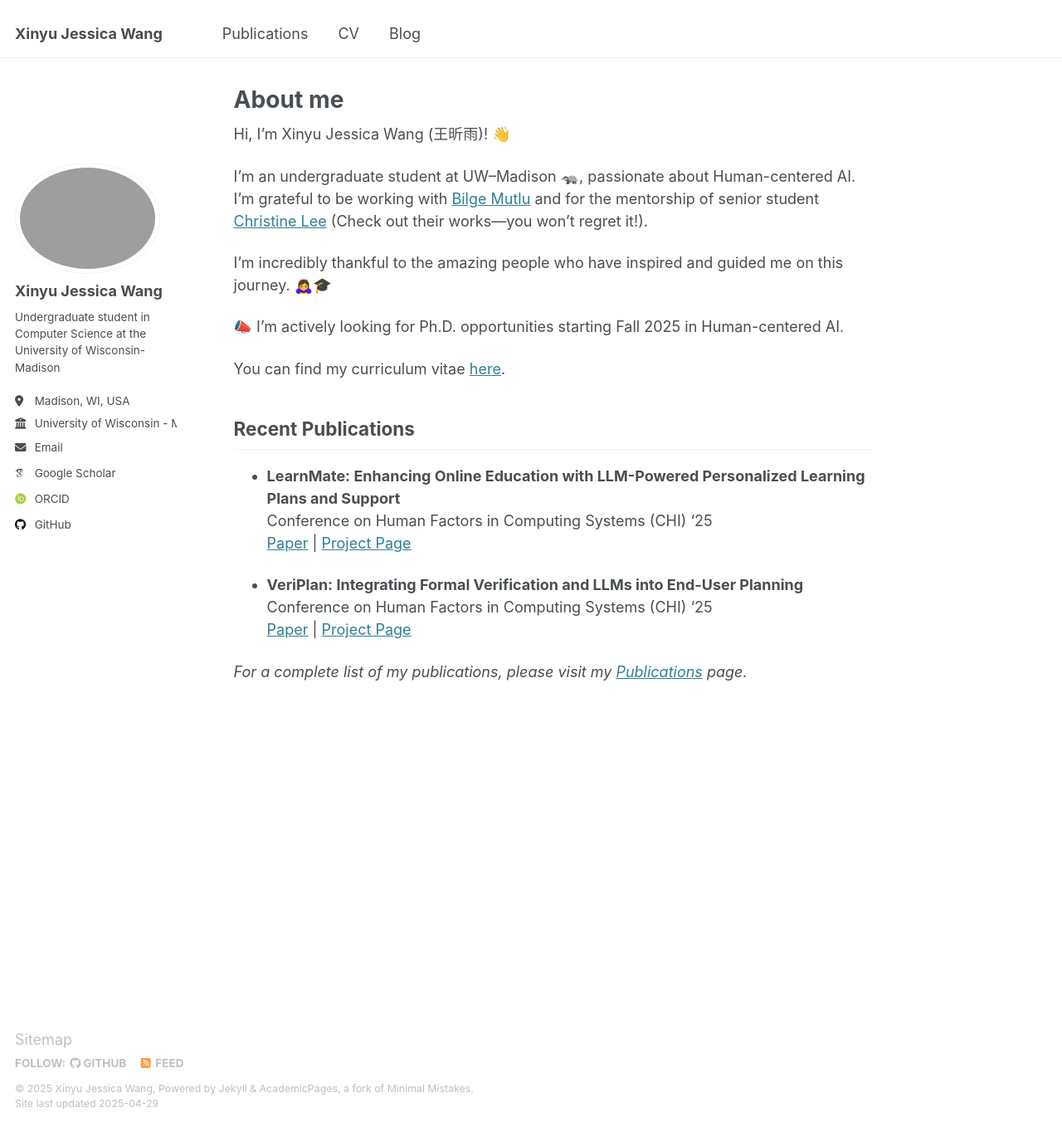
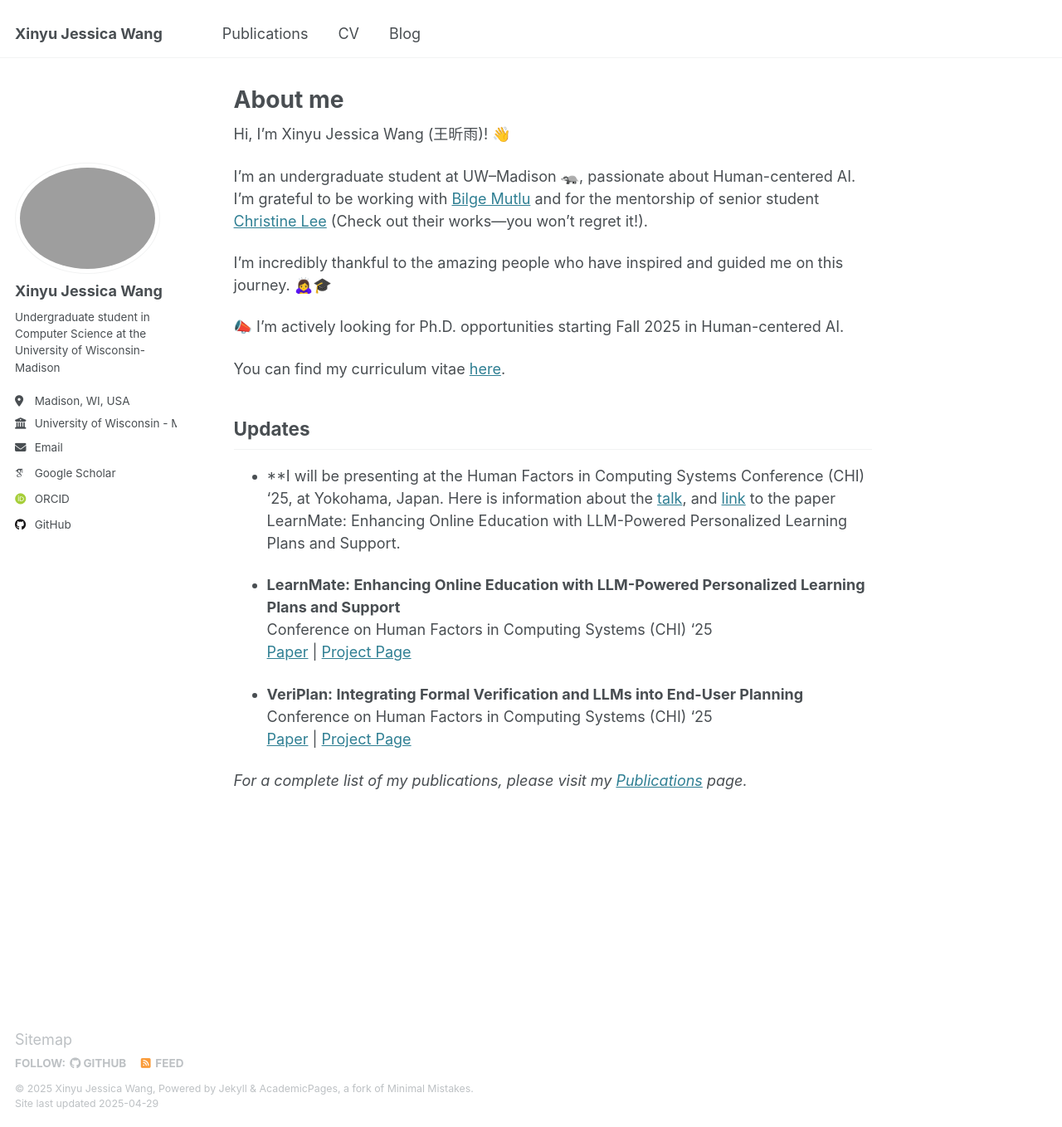
Before and after one commit to xwang2775/xwang2775.github.io, a Jekyll site: the page built from _pages/about.md, in a window 1280 px wide and 1358 px high. Shown: the whole window at 83% size. Built offline with Jekyll 4.4.1, drawn with Linux system fonts in a browser that asks for light colours; some web fonts are replaced.

Commit message:
update 2025/4/27

```diff
--- a/_pages/about.md
+++ b/_pages/about.md
@@ -18,7 +18,9 @@ I’m incredibly thankful to the amazing people who have inspired and guided me
 You can find my curriculum vitae [here](https://drive.google.com/file/d/1WoSETtpDUKVr9RmRANCWvNmj7TA8iufF/view?usp=drive_link).
 
 
-## Recent Publications
+## Updates
+
+- **I will be presenting at the Human Factors in Computing Systems Conference (CHI) '25, at Yokohama, Japan. Here is information about the [talk](https://programs.sigchi.org/chi/2025/program/content/194261), and [link](https://arxiv.org/abs/2503.13340) to the paper LearnMate: Enhancing Online Education with LLM-Powered Personalized Learning Plans and Support.
 
 - **LearnMate: Enhancing Online Education with LLM-Powered Personalized Learning Plans and Support**
   Conference on Human Factors in Computing Systems (CHI) '25
```
